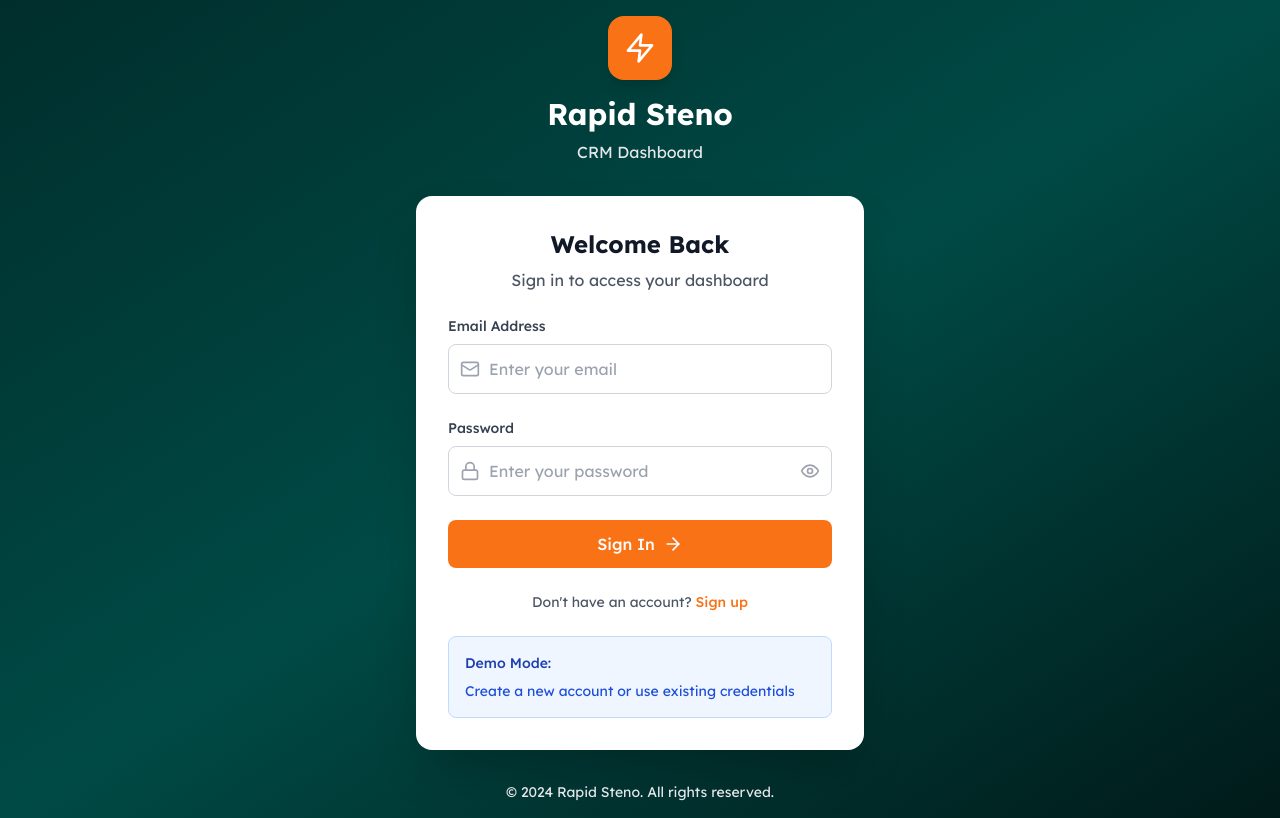
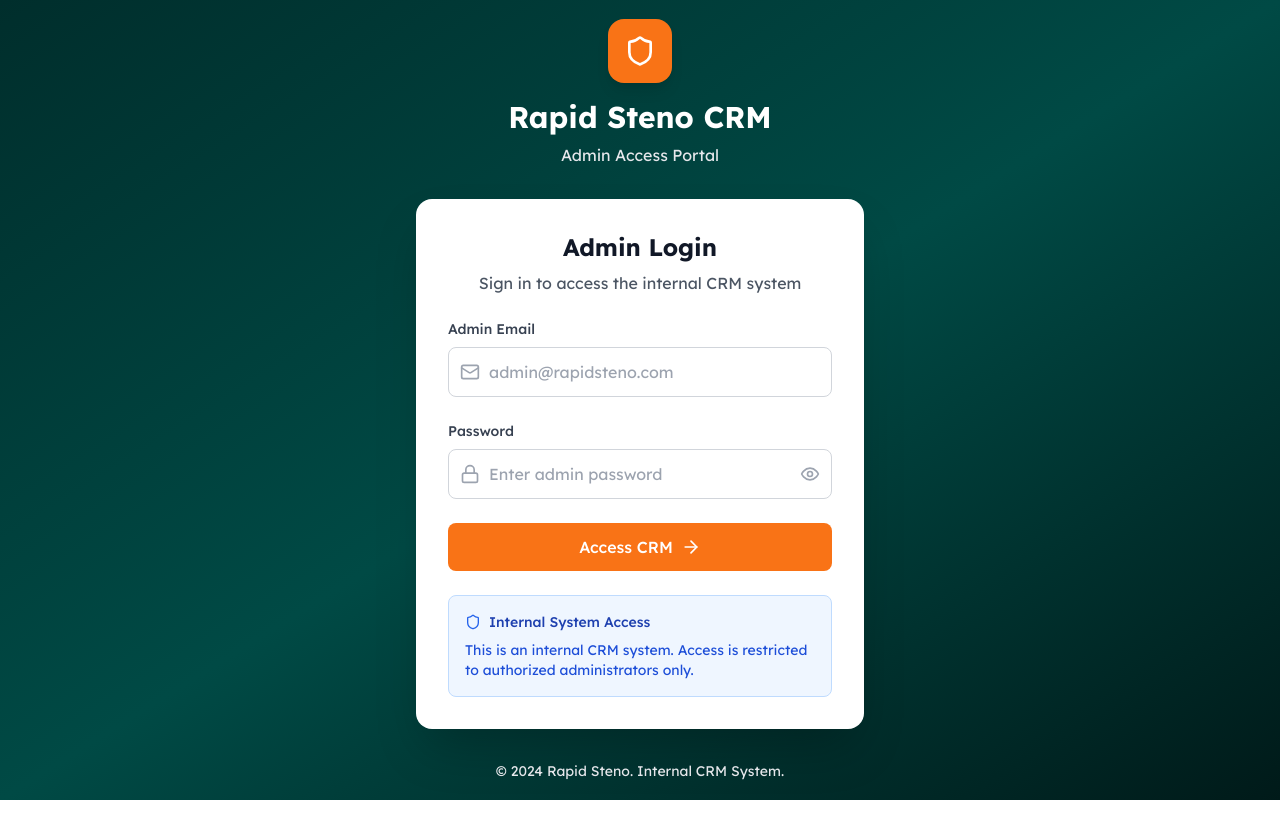
Before and after one commit to LawGrafter/rapid-steno-crm-main, a React (Vite) app: page /login in a window 1280 px wide. Built offline with nearby package versions, Linux system fonts and the light colour scheme.

Commit message:
Remove signup and restrict to admin user
Remove signup functionality and restrict access to a single admin user.

```diff
--- a/src/pages/Login.tsx
+++ b/src/pages/Login.tsx
@@ -6,18 +6,16 @@ import {
   Lock,
   Eye,
   EyeOff,
-  Zap,
   ArrowRight,
   CheckCircle,
   AlertCircle,
   Loader,
-  UserPlus
+  Shield
 } from 'lucide-react';
 
 const Login = () => {
   const navigate = useNavigate();
-  const { signIn, signUp, isAuthenticated, loading } = useCRM();
-  const [mode, setMode] = useState<'login' | 'signup'>('login');
+  const { signIn, isAuthenticated, loading } = useCRM();
   const [isLoading, setIsLoading] = useState(false);
   const [showPassword, setShowPassword] = useState(false);
   const [error, setError] = useState('');
@@ -25,8 +23,7 @@ const Login = () => {
 
   const [formData, setFormData] = useState({
     email: '',
-    password: '',
-    fullName: ''
+    password: ''
   });
 
   // Redirect if already authenticated
@@ -43,21 +40,12 @@ const Login = () => {
     setSuccess('');
 
     try {
-      if (mode === 'login') {
       const { error } = await signIn(formData.email, formData.password);
       if (error) {
         setError(error.message || 'Login failed. Please check your credentials.');
       } else {
         setSuccess('Login successful! Redirecting...');
         setTimeout(() => navigate('/'), 1000);
-        }
-      } else {
-        const { error } = await signUp(formData.email, formData.password, formData.fullName);
-        if (error) {
-          setError(error.message || 'Sign up failed. Please try again.');
-        } else {
-          setSuccess('Account created successfully! Please check your email to verify your account.');
-        }
       }
     } catch (err: any) {
       setError('An unexpected error occurred. Please try again.');
@@ -84,20 +72,20 @@ const Login = () => {
         {/* Logo and Header */}
         <div className="text-center mb-8">
           <div className="inline-flex items-center justify-center w-16 h-16 bg-accent rounded-2xl mb-4 shadow-lg">
-            <Zap className="w-8 h-8 text-white" />
+            <Shield className="w-8 h-8 text-white" />
           </div>
-          <h1 className="text-3xl font-bold text-white mb-2">Rapid Steno</h1>
-          <p className="text-gray-200">CRM Dashboard</p>
+          <h1 className="text-3xl font-bold text-white mb-2">Rapid Steno CRM</h1>
+          <p className="text-gray-200">Admin Access Portal</p>
         </div>
 
         {/* Auth Form */}
         <div className="bg-white rounded-2xl shadow-2xl p-8">
           <div className="text-center mb-6">
             <h2 className="text-2xl font-bold text-gray-900 mb-2">
-              {mode === 'login' ? 'Welcome Back' : 'Create Account'}
+              Admin Login
             </h2>
             <p className="text-gray-600">
-              {mode === 'login' ? 'Sign in to access your dashboard' : 'Sign up to get started'}
+              Sign in to access the internal CRM system
             </p>
           </div>
 
@@ -116,29 +104,15 @@ const Login = () => {
           )}
 
           <form onSubmit={handleSubmit} className="space-y-6">
-            {mode === 'signup' && (
             <div>
-                <label className="block text-sm font-medium text-gray-700 mb-2">Full Name</label>
-                <input
-                  type="text"
-                  required
-                  className="w-full px-4 py-3 border border-gray-300 rounded-lg focus:outline-none focus:ring-2 focus:ring-accent focus:border-transparent transition-colors"
-                  placeholder="Enter your full name"
-                  value={formData.fullName}
-                  onChange={(e) => handleInputChange('fullName', e.target.value)}
-                />
-              </div>
-            )}
-
-            <div>
-              <label className="block text-sm font-medium text-gray-700 mb-2">Email Address</label>
+              <label className="block text-sm font-medium text-gray-700 mb-2">Admin Email</label>
               <div className="relative">
                 <Mail className="w-5 h-5 absolute left-3 top-1/2 transform -translate-y-1/2 text-gray-400" />
                 <input
                   type="email"
                   required
                   className="w-full pl-10 pr-4 py-3 border border-gray-300 rounded-lg focus:outline-none focus:ring-2 focus:ring-accent focus:border-transparent transition-colors"
-                  placeholder="Enter your email"
+                  placeholder="admin@rapidsteno.com"
                   value={formData.email}
                   onChange={(e) => handleInputChange('email', e.target.value)}
                 />
@@ -153,7 +127,7 @@ const Login = () => {
                   type={showPassword ? 'text' : 'password'}
                   required
                   className="w-full pl-10 pr-12 py-3 border border-gray-300 rounded-lg focus:outline-none focus:ring-2 focus:ring-accent focus:border-transparent transition-colors"
-                  placeholder="Enter your password"
+                  placeholder="Enter admin password"
                   value={formData.password}
                   onChange={(e) => handleInputChange('password', e.target.value)}
                 />
@@ -176,48 +150,29 @@ const Login = () => {
                 <Loader className="w-5 h-5 animate-spin" />
               ) : (
                 <>
-                  {mode === 'login' ? (
-                    <>
-                      <span>Sign In</span>
+                  <span>Access CRM</span>
                   <ArrowRight className="w-5 h-5" />
-                    </>
-                  ) : (
-                    <>
-                      <UserPlus className="w-5 h-5" />
-                      <span>Sign Up</span>
-                    </>
-                  )}
                 </>
               )}
             </button>
           </form>
 
-          {/* Mode Toggle */}
-          <div className="mt-6 text-center">
-            <p className="text-sm text-gray-600">
-              {mode === 'login' ? "Don't have an account?" : "Already have an account?"}
-              <button
-                onClick={() => setMode(mode === 'login' ? 'signup' : 'login')}
-                className="ml-1 text-accent hover:text-accent-hover font-medium"
-              >
-                {mode === 'login' ? 'Sign up' : 'Sign in'}
-              </button>
+          {/* Admin Notice */}
+          <div className="mt-6 p-4 bg-blue-50 border border-blue-200 rounded-lg">
+            <div className="flex items-center space-x-2 mb-2">
+              <Shield className="w-4 h-4 text-blue-600" />
+              <p className="text-sm text-blue-800 font-medium">Internal System Access</p>
+            </div>
+            <p className="text-sm text-blue-700">
+              This is an internal CRM system. Access is restricted to authorized administrators only.
             </p>
           </div>
-
-          {/* Demo Info */}
-          {mode === 'login' && (
-            <div className="mt-6 p-4 bg-blue-50 border border-blue-200 rounded-lg">
-              <p className="text-sm text-blue-800 font-medium mb-2">Demo Mode:</p>
-              <p className="text-sm text-blue-700">Create a new account or use existing credentials</p>
-            </div>
-          )}
         </div>
 
         {/* Footer */}
         <div className="text-center mt-8">
           <p className="text-gray-200 text-sm">
-            © 2024 Rapid Steno. All rights reserved.
+            © 2024 Rapid Steno. Internal CRM System.
           </p>
         </div>
       </div>
```
Lines whose indentation alone changed are shown as unchanged.
